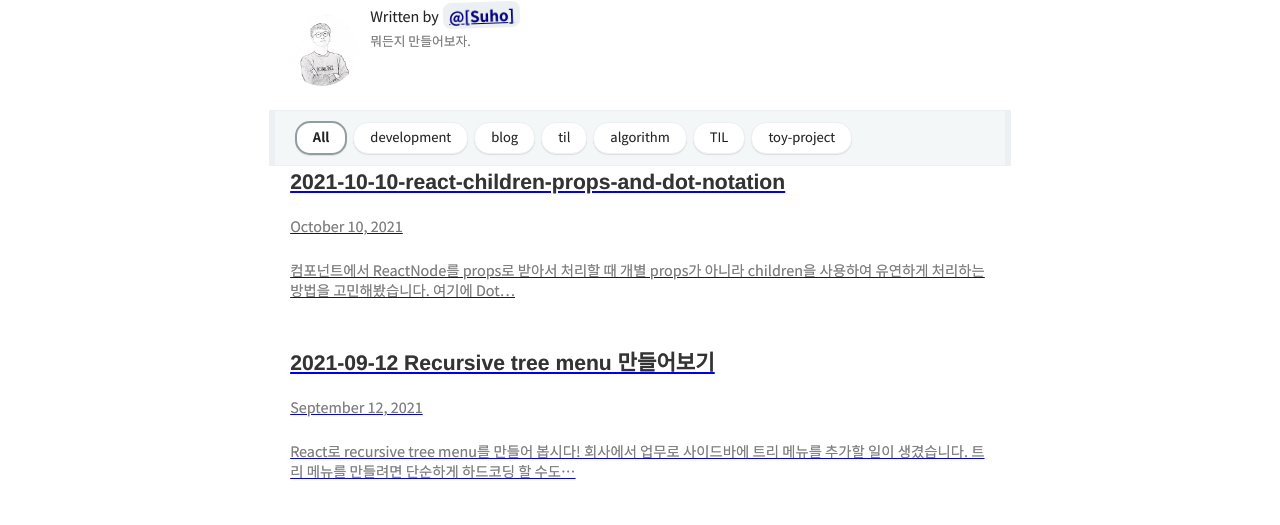
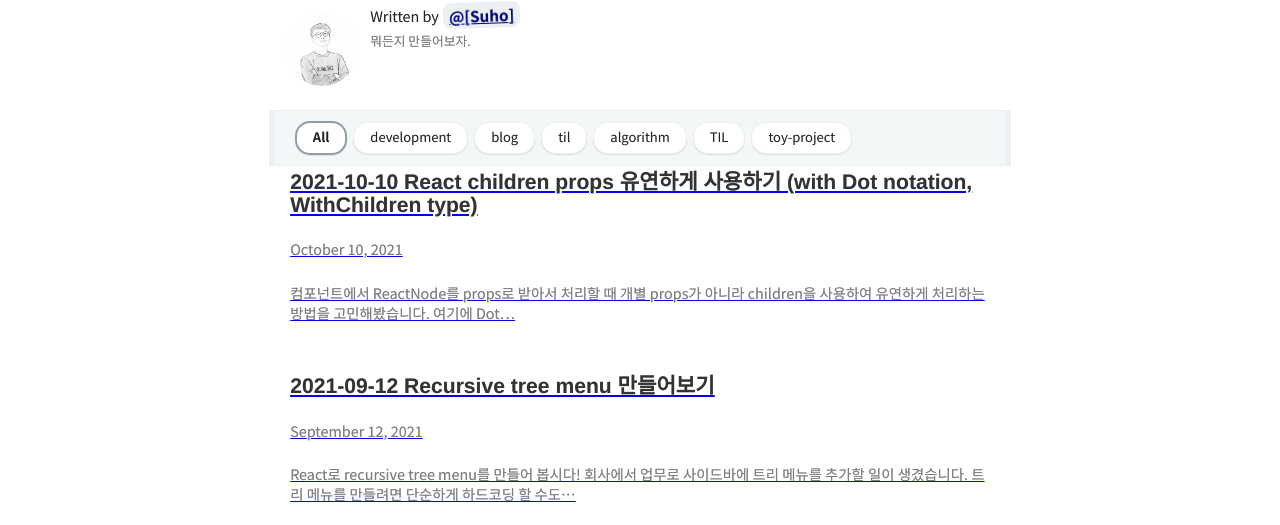
Before and after one commit to angelxtry/blog-doitresives-com, a Gatsby site: page / in a window 1280 px wide. Shown: the part 195-720 px from the top of the page. Built offline with nearby package versions, Linux system fonts and the light colour scheme; Gatsby itself is replaced by a stand-in of ours; some packages are replaced by stand-ins of ours; what typography-theme-github would draw is missing.

Commit message:
2021-10-10

```diff
--- a/content/blog/development/2021-10-10-react-children-props-and-dot-notation.md
+++ b/content/blog/development/2021-10-10-react-children-props-and-dot-notation.md
@@ -1,5 +1,5 @@
 ---
-title: 2021-10-10-react-children-props-and-dot-notation
+title: 2021-10-10  React children props 유연하게 사용하기 (with Dot notation, WithChildren type)
 date: 2021-10-10 02:10:75
 category: development
 ---
```
